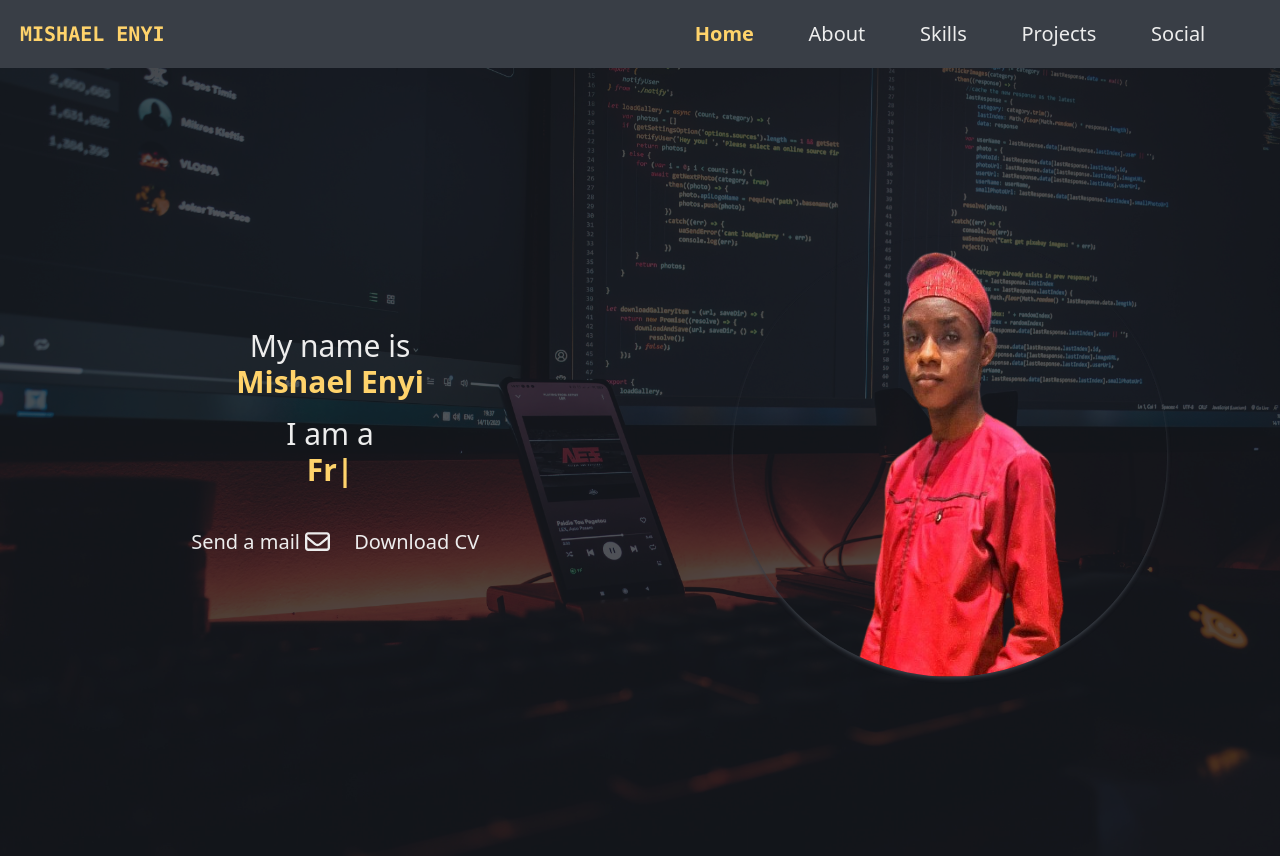
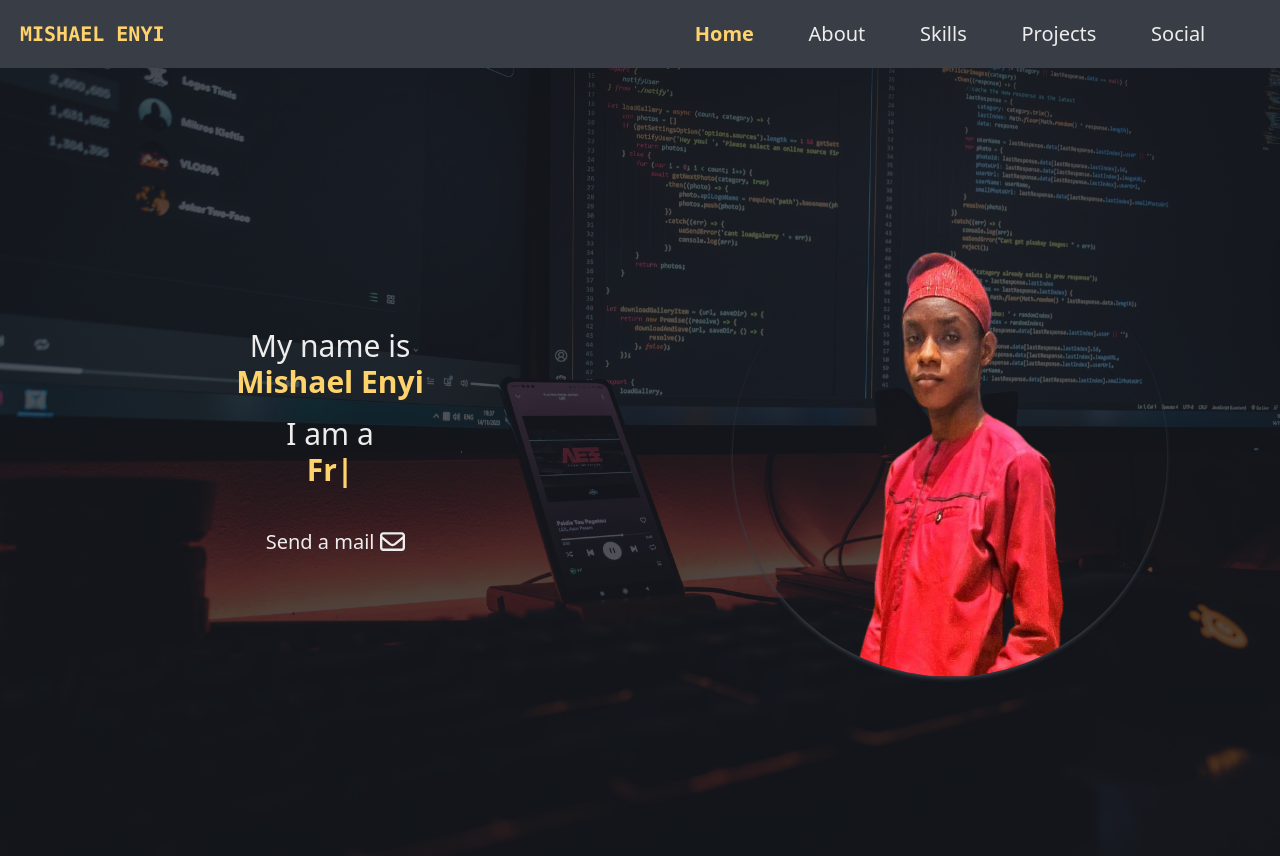
Before and after one commit to mishael-codes/portfolio-v2, a React (Vite) app: page / in a window 1280 px wide. Built offline with nearby package versions, Linux system fonts and the light colour scheme.

Commit message:
temporary changes

```diff
--- a/src/components/pages/home.jsx
+++ b/src/components/pages/home.jsx
@@ -53,9 +53,9 @@ const Home = () => {
                   Send a mail <FontAwesomeIcon icon={faEnvelope} size="lg" />
                 </a>
               </button>
-              <button className="hover:border border-l-accentColor border-t-accentColor border-r-textColor border-b-textColor hover:text-accentColor hover:-translate-y-1 active:translate-y-1 transition-all p-2 rounded">
+              {/* <button className="hover:border border-l-accentColor border-t-accentColor border-r-textColor border-b-textColor hover:text-accentColor hover:-translate-y-1 active:translate-y-1 transition-all p-2 rounded">
                 Download CV{" "}
-              </button>
+              </button> */}
             </div>
           </div>
           {/* introduction ends */}
```
